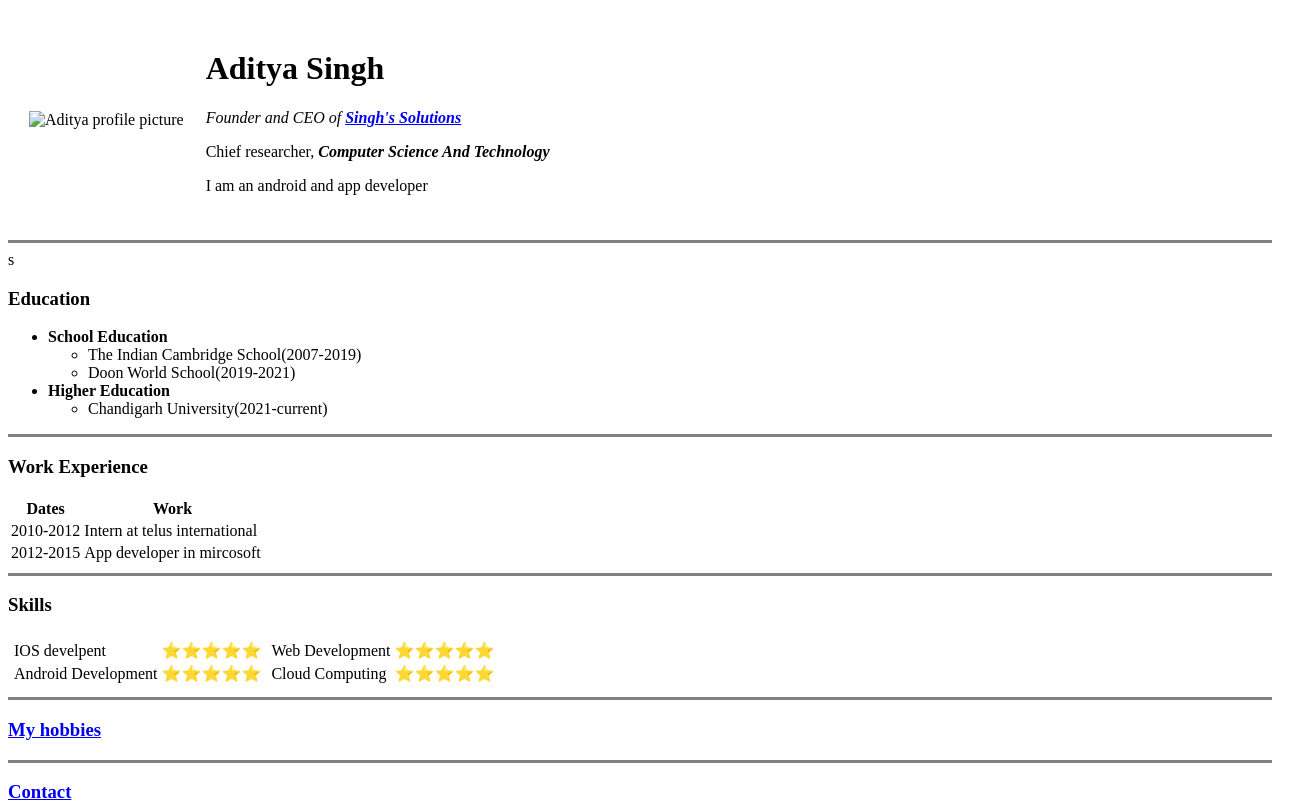
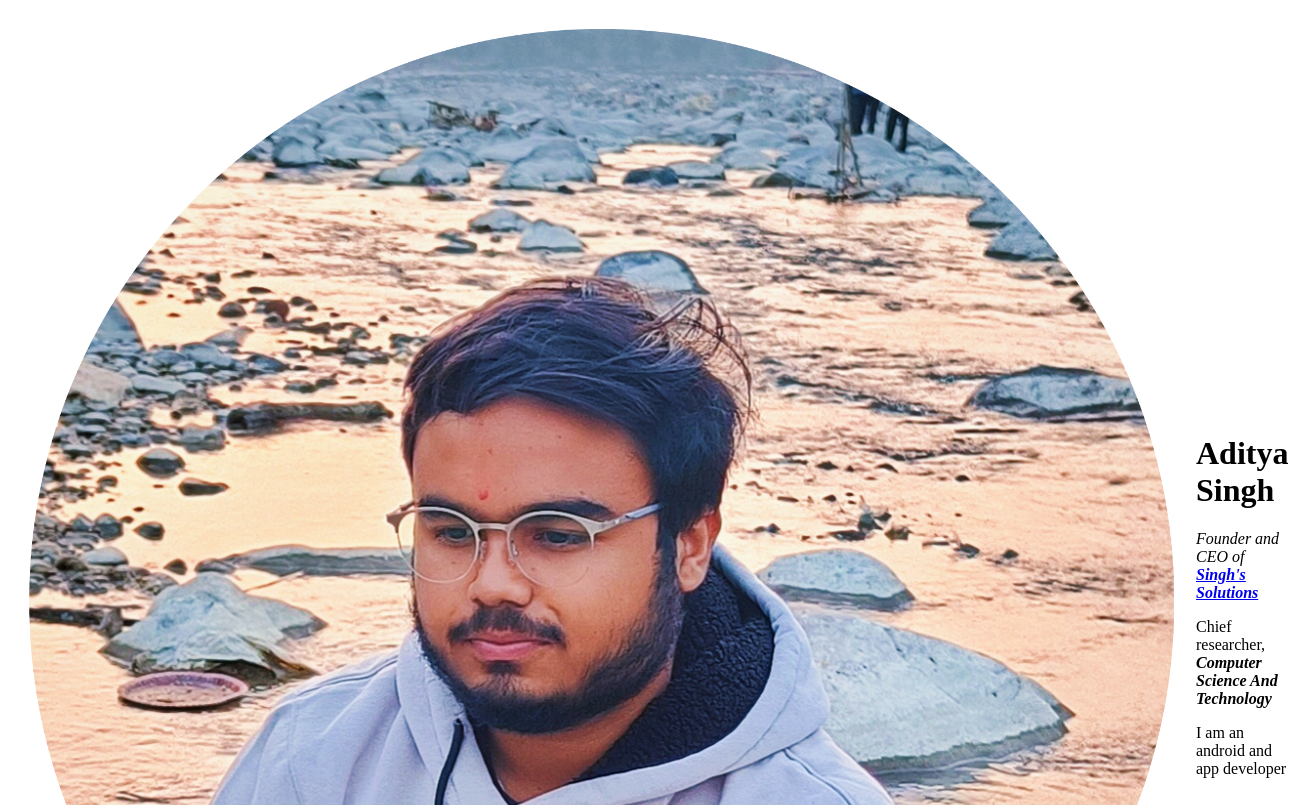
Before and after one commit to blackhawk-2003/CV, a plain HTML site: page index.html in a window 1280 px wide. Shown: the top 805 px of the page, 1309 px wide, since content can reach past the window. Drawn offline with Linux system fonts and the light colour scheme.

Commit message:
changing the photo link

```diff
--- a/index.html
+++ b/index.html
@@ -8,7 +8,7 @@
 <body>
     <table cellspacing="20">
         <tr>
-            <td><img src="file:///c:/Users/adity/Downloads/fotor_2023-2-19_12_13_28-removebg-preview.png" alt="Aditya profile picture" /></td>
+            <td><img src="https://github.com/blackhawk-2003/CV/blob/main/aditya.jpg" alt="Aditya profile picture" /></td>
             <td>
                 <h1>Aditya Singh</h1>
                 <p><em>Founder and CEO of <strong><a href="https://www.singhsolutions.co.in/">Singh's Solutions</a></strong></em></p>
```
